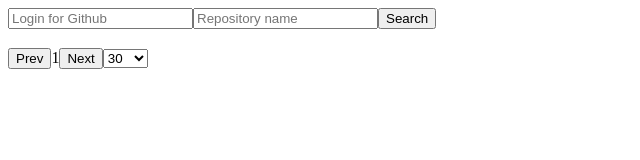
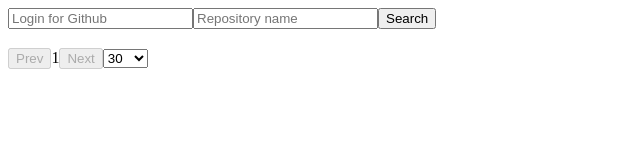
Before and after one commit to t-gafiulin/interface_github, a React app: page / in a window 1280 px wide. Shown: the top 160 px of the page, without its empty margins (0-640 px from the left). Built offline with nearby package versions, Linux system fonts and the light colour scheme.

Commit message:
add disable for button when we load first or last page

```diff
--- a/src/components/Search.js
+++ b/src/components/Search.js
@@ -36,6 +36,9 @@ class Search extends Component {
         const issues = this.props.issues.map(child =>
             <p>{child.number} {child.title} {child.created_at}</p>
         )
+
+
+
         return <div>
             <input
                 value={this.state.login}
@@ -47,9 +50,10 @@ class Search extends Component {
                 placeholder='Repository name'/>
             <button onClick={this.handleClick.bind(this)}>Search</button>
             <h3>{(this.props.login + ' ' + this.props.repositoryName)}</h3>
-            <button onClick={this.handleClick.bind(this, 'prev')}>Prev</button>
+
+            <button onClick={this.handleClick.bind(this, 'prev')} disabled={this.props.page === 1}>Prev</button>
                 {this.props.page}
-            <button onClick={this.handleClick.bind(this, 'next')}>Next</button>
+            <button onClick={this.handleClick.bind(this, 'next')} disabled={issues.length < this.props.perPage}>Next</button>
 
             <select
                 value={this.props.perPage}
```
